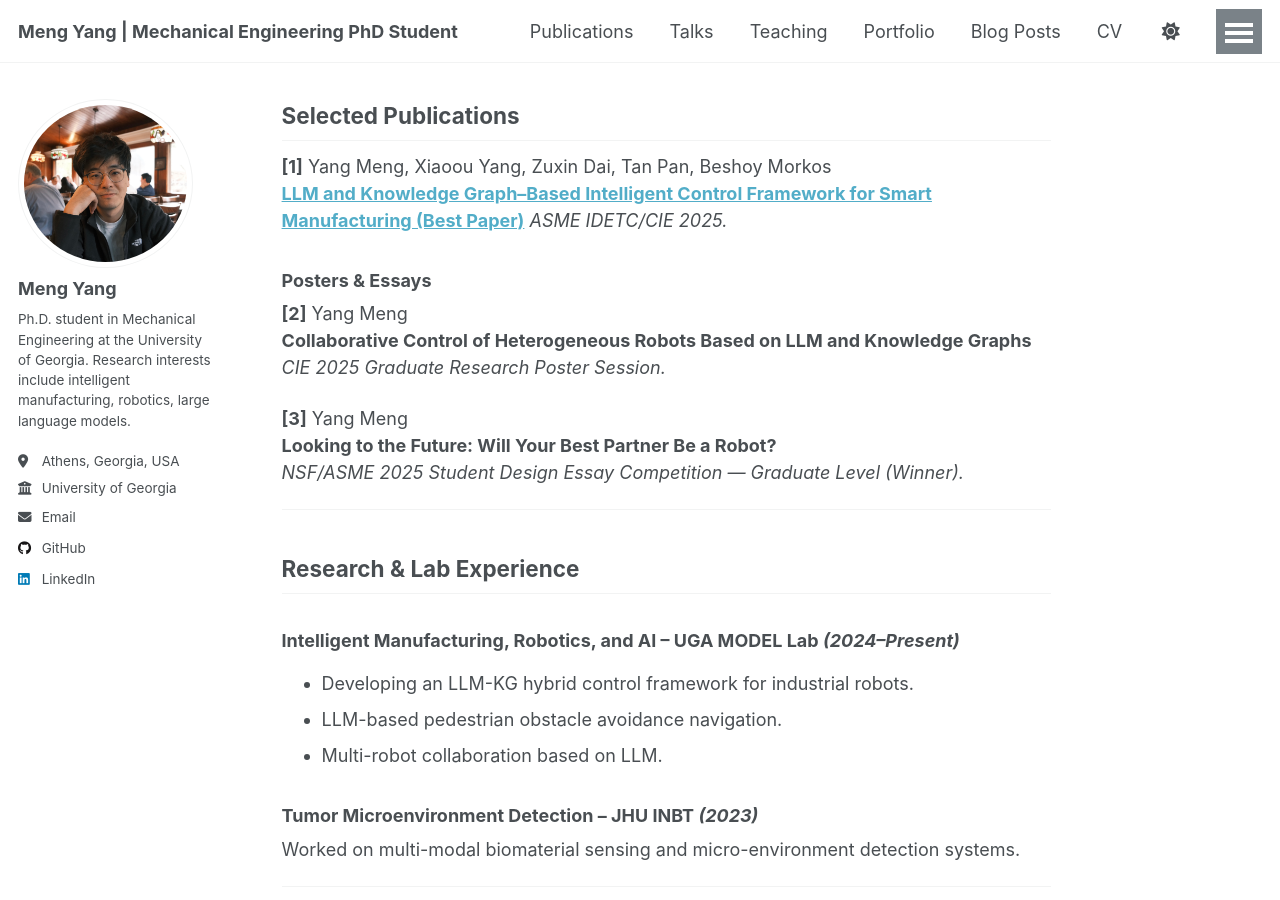
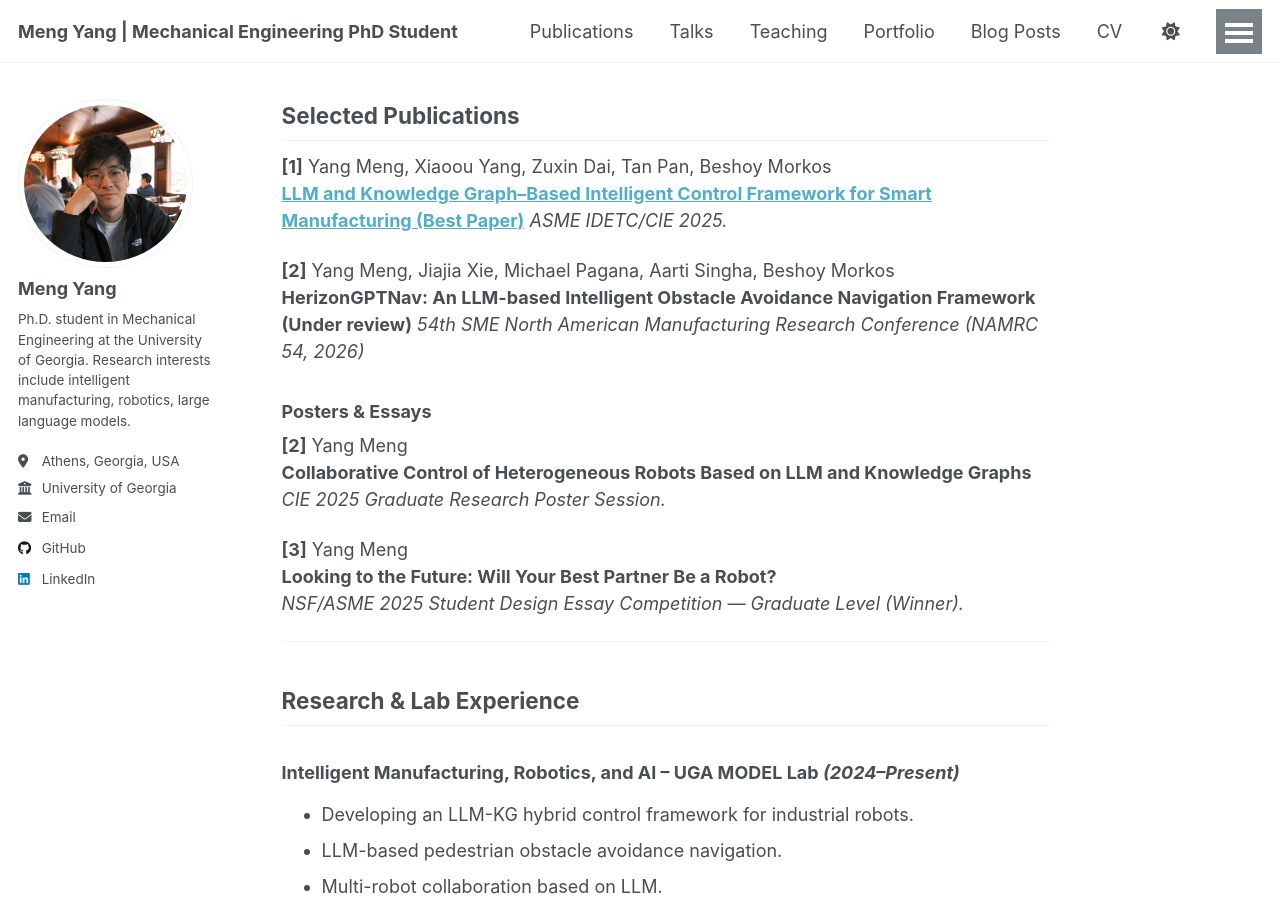
Before and after one commit to dreamocean612/Yang-Meng.github.io, a Jekyll site: the page built from _pages/about.md, in a window 1280 px wide and 900 px high, scrolled down 748 px. Built offline with Jekyll 4.4.1, drawn with Linux system fonts in a browser that asks for light colours; a script that is not in the unit is left out.

Commit message:
Add new publication entry for HerizonGPTNav

```diff
--- a/_pages/about.md
+++ b/_pages/about.md
@@ -33,6 +33,10 @@ Welcome to my academic homepage! I am a Ph.D. Candidate in the Mechanical Engine
 **[1]** Yang Meng, Xiaoou Yang, Zuxin Dai, Tan Pan, Beshoy Morkos
 **[LLM and Knowledge Graph–Based Intelligent Control Framework for Smart Manufacturing (Best Paper)](https://asmedigitalcollection.asme.org/IDETC-CIE/proceedings-abstract/IDETC-CIE2025/89206/V02AT02A033/1225821?redirectedFrom=PDF)**
 *ASME IDETC/CIE 2025.*
+
+**[2]** Yang Meng, Jiajia Xie, Michael Pagana, Aarti Singha, Beshoy Morkos
+**HerizonGPTNav: An LLM-based Intelligent Obstacle Avoidance Navigation Framework (Under review)**
+*54th SME North American Manufacturing Research Conference (NAMRC 54, 2026)*
 
 ### Posters & Essays
 
```
